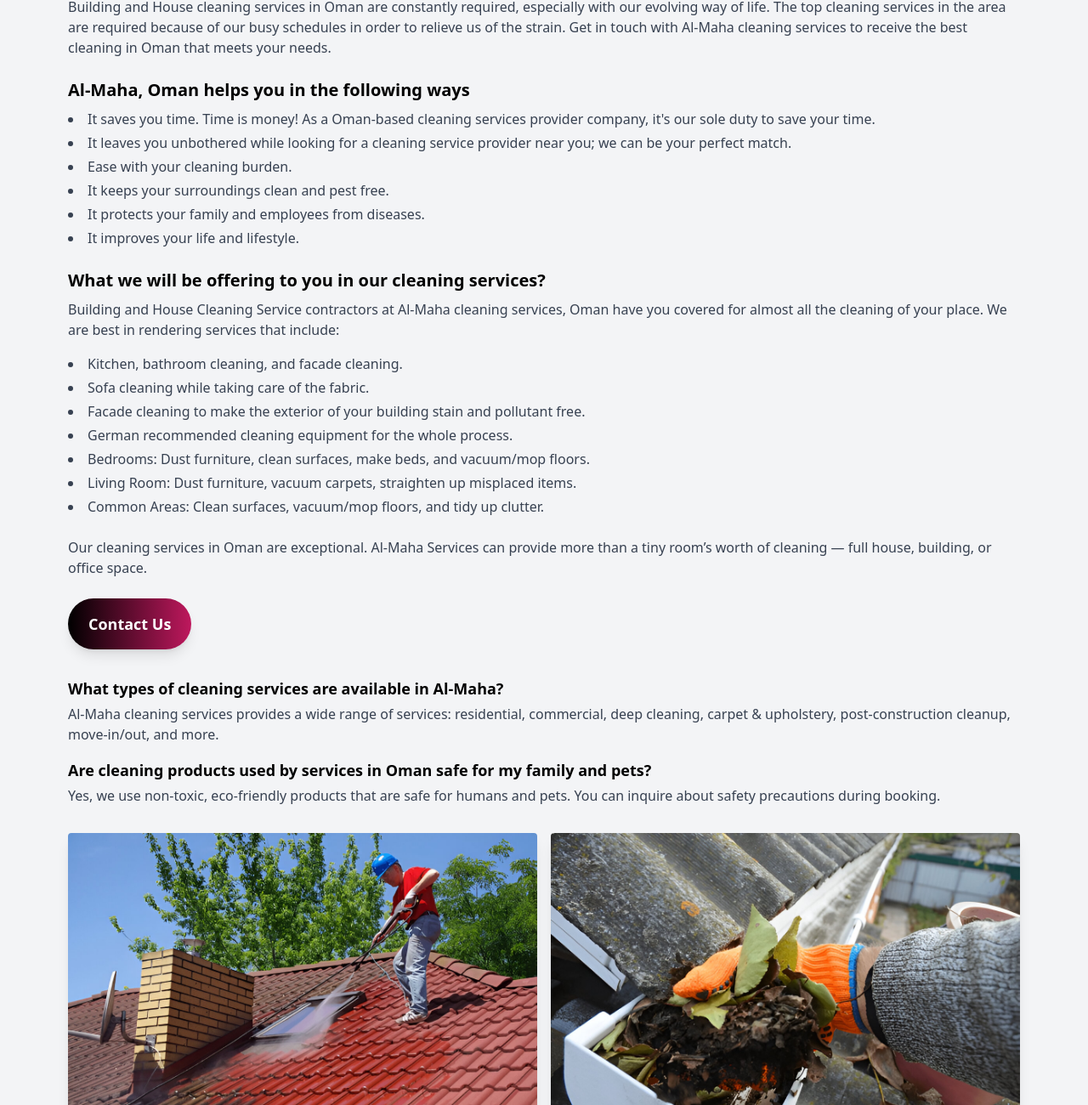
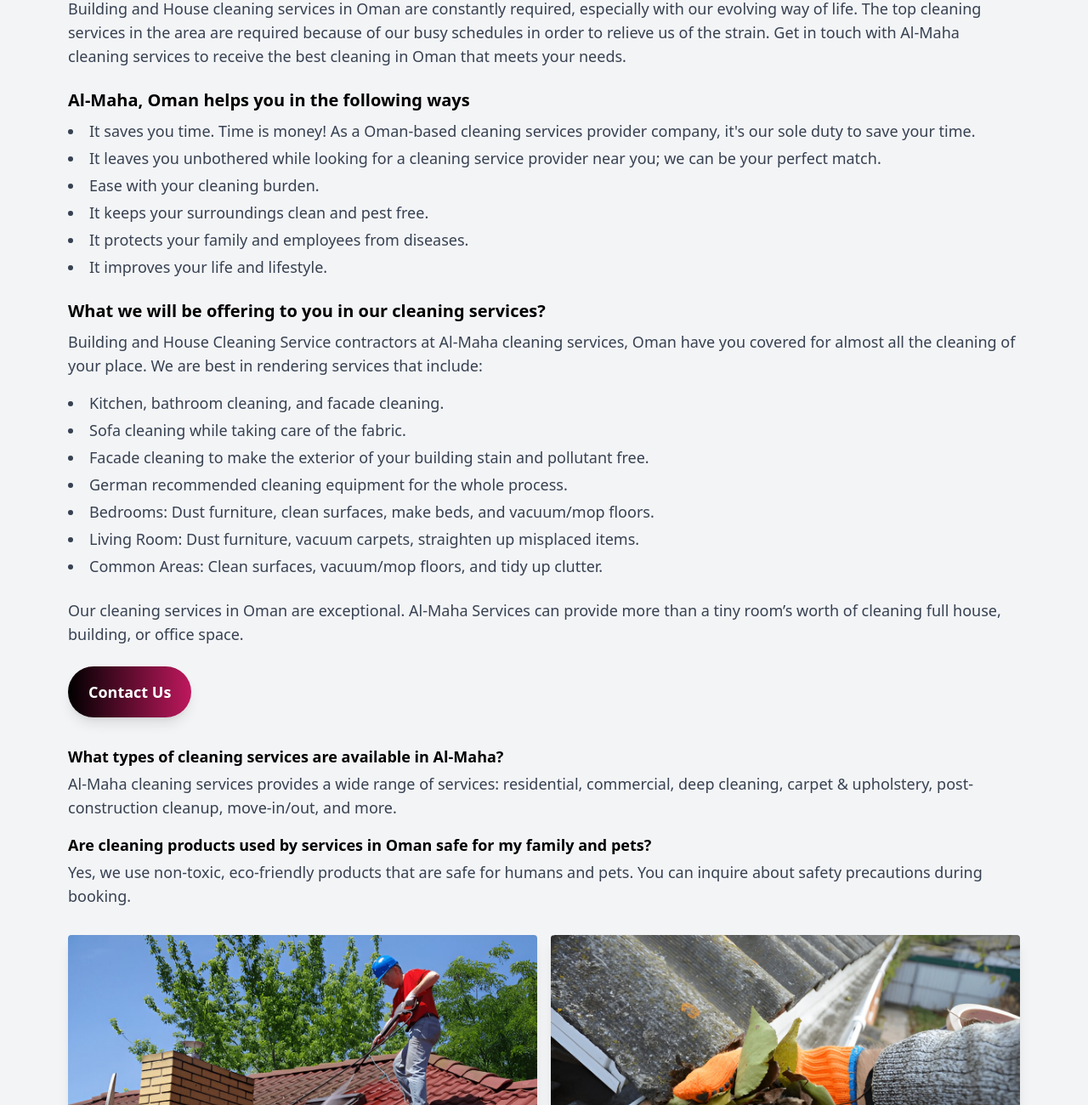
Before and after one commit to Sandeep-crtl/AM-Services, a plain HTML site: page building.html in a window 1280 px wide. Shown: the part 392-1692 px from the top of the page at 85% size. Drawn offline with nearby package versions, Linux system fonts and the light colour scheme.

Commit message:
Update building.html

```diff
--- a/building.html
+++ b/building.html
@@ -117,7 +117,7 @@
         BUILDING & HOUSE CLEANING SERVICES
       </h1>
 
-    <p class="mb-6 text-gray-700">
+    <p class="mb-6 text-gray-700 text-lg ">
       Building and House cleaning services in Oman are constantly required, especially with our evolving way of life.
       The top cleaning services in the area are required because of our busy schedules in order to relieve us of the strain.
       Get in touch with Al-Maha cleaning services to receive the best cleaning in Oman that meets your needs.
@@ -125,7 +125,7 @@
 
     <!-- Help section -->
     <h2 class="text-xl font-semibold mb-2">Al-Maha, Oman helps you in the following ways</h2>
-    <ul class="list-disc list-inside mb-6 text-gray-700 space-y-1">
+    <ul class="list-disc list-inside mb-6 text-gray-700 space-y-1 text-lg ">
       <li>It saves you time. Time is money! As a Oman-based cleaning services provider company, it's our sole duty to save your time.</li>
       <li>It leaves you unbothered while looking for a cleaning service provider near you; we can be your perfect match.</li>
       <li>Ease with your cleaning burden.</li>
@@ -136,8 +136,8 @@
 
     <!-- Services section -->
     <h2 class="text-xl font-semibold mb-2">What we will be offering to you in our cleaning services?</h2>
-    <p class="mb-4 text-gray-700">Building and House Cleaning Service contractors at Al-Maha cleaning services, Oman have you covered for almost all the cleaning of your place. We are best in rendering services that include:</p>
-    <ul class="list-disc list-inside mb-6 text-gray-700 space-y-1">
+    <p class="mb-4 text-gray-700 text-lg ">Building and House Cleaning Service contractors at Al-Maha cleaning services, Oman have you covered for almost all the cleaning of your place. We are best in rendering services that include:</p>
+    <ul class="list-disc list-inside mb-6 text-gray-700 text-lg space-y-1">
       <li>Kitchen, bathroom cleaning, and facade cleaning.</li>
       <li>Sofa cleaning while taking care of the fabric.</li>
       <li>Facade cleaning to make the exterior of your building stain and pollutant free.</li>
@@ -146,8 +146,8 @@
       <li>Living Room: Dust furniture, vacuum carpets, straighten up misplaced items.</li>
       <li>Common Areas: Clean surfaces, vacuum/mop floors, and tidy up clutter.</li>
     </ul>
-    <p class="text-gray-700 mb-6">
-      Our cleaning services in Oman are exceptional. Al-Maha Services can provide more than a tiny room’s worth of cleaning — full house, building, or office space.
+    <p class="text-gray-700 mb-6 text-lg">
+      Our cleaning services in Oman are exceptional. Al-Maha Services can provide more than a tiny room’s worth of cleaning full house, building, or office space.
     </p>
 
     <!-- Contact Button -->
@@ -163,10 +163,10 @@
     <!-- Extra info -->
     <div class="mb-8">
       <h3 class="font-bold text-lg mb-1">What types of cleaning services are available in Al-Maha?</h3>
-      <p class="text-gray-700 mb-4">Al-Maha cleaning services provides a wide range of services: residential, commercial, deep cleaning, carpet & upholstery, post-construction cleanup, move-in/out, and more.</p>
+      <p class="text-gray-700 mb-4 text-lg">Al-Maha cleaning services provides a wide range of services: residential, commercial, deep cleaning, carpet & upholstery, post-construction cleanup, move-in/out, and more.</p>
 
       <h3 class="font-bold text-lg mb-1">Are cleaning products used by services in Oman  safe for my family and pets?</h3>
-      <p class="text-gray-700 mb-4">Yes, we use non-toxic, eco-friendly products that are safe for humans and pets. You can inquire about safety precautions during booking.</p>
+      <p class="text-gray-700 mb-4 text-lg ">Yes, we use non-toxic, eco-friendly products that are safe for humans and pets. You can inquire about safety precautions during booking.</p>
     </div>
 
     <!-- Image Section -->
@@ -204,9 +204,20 @@
             <ul class="mt-3 space-y-2">
                 <li><a href="#" class="hover:text-blue-400">About AM</a></li>
                 <li><a href="#" class="hover:text-blue-400">Our Services</a></li>
-                <li><a href="#" class="hover:text-blue-400">Residential Services</a></li>
                 <li><a href="#" class="hover:text-blue-400">Contact Us</a></li>
             </ul>
+
+            <!-- Services -->
+        <div class="mt-4">
+          <h3 class="text-lg font-semibold">Office Timings :</h3>
+          <ul class="mt-3 space-y-2">
+            <li>Opens :</li>
+            <li>Sunday - Thursday</li>
+            <li>8 AM - 5 PM</li>
+            <li>Holidays :</li>
+            <li>Friday - Saturday</li>
+          </ul>
+        </div>
         </div>
 
         <!-- Services -->
@@ -216,7 +227,7 @@
                 <li>Cleaning</li>
                 <li>Carpenter</li>
                 <li>Landscaping</li>
-                <li>Waste Management</li>
+
                 <li>Pest Control</li>
                 <li>Maintenance</li>
             </ul>
```
